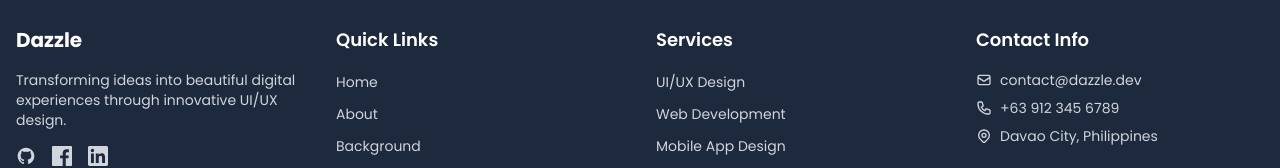
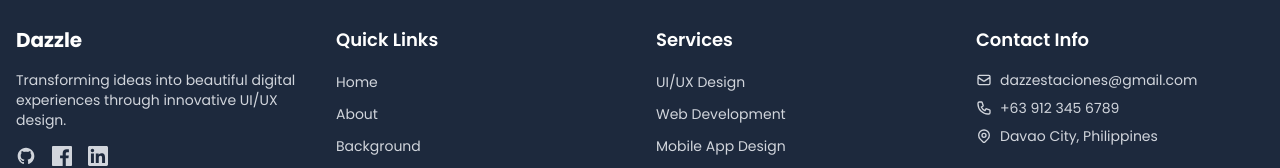
Before and after one commit to CleevePhilip/dazzle, a Next.js app in the folder client/: page / in a window 1280 px wide. Shown: the part 7371-7539 px from the top of the page. Built offline with nearby package versions, Linux system fonts and the light colour scheme.

Commit message:
changes of details

```diff
--- a/client/src/app/page.tsx
+++ b/client/src/app/page.tsx
@@ -1242,7 +1242,7 @@ const Home = () => {
                         d="M3 8l7.89 5.26a2 2 0 002.22 0L21 8M5 19h14a2 2 0 002-2V7a2 2 0 00-2-2H5a2 2 0 00-2 2v10a2 2 0 002 2z"
                       />
                     </svg>
-                    <span>contact@dazzle.dev</span>
+                    <span>dazzestaciones@gmail.com</span>
                   </li>
                   <li className="text-gray-300 text-sm flex items-center space-x-2">
                     <svg
```
